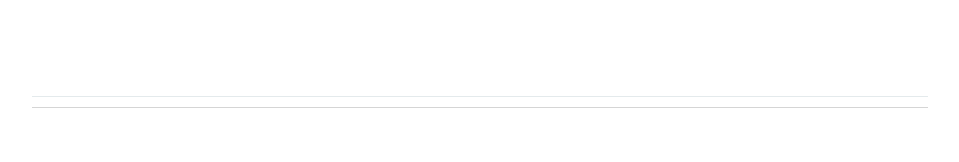
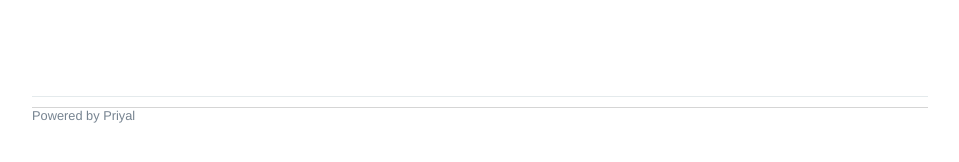
Before and after one commit to p-suneja/p-suneja.github.io, a Jekyll site: the page built from index.html, in a window 1280 px wide and 900 px high, scrolled down 2784 px. Shown: the part 717-879 px from the top of the window, without its empty margins (160-1119 px from the left). Built offline with Jekyll 4.4.1, drawn with Linux system fonts in a browser that asks for light colours; nearby versions of some CDN libraries.

Commit message:
Update default.html

```diff
--- a/_layouts/default.html
+++ b/_layouts/default.html
@@ -28,6 +28,7 @@
 
 			</div><!-- /.container -->
 			<footer>
+				Powered by Priyal
 			</footer>
 		</body>
 	</html>
```
